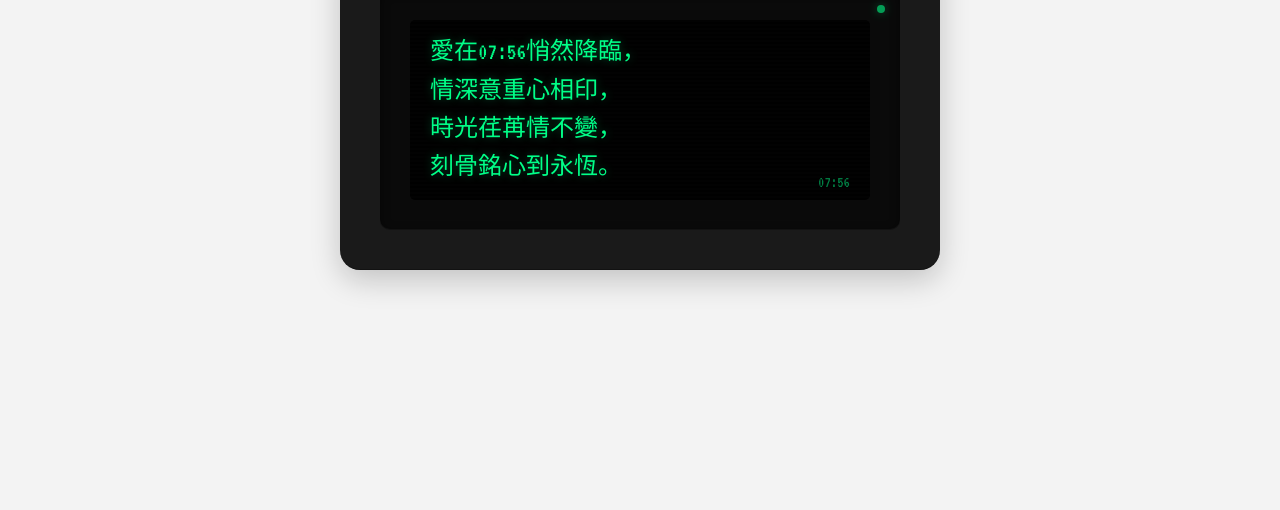
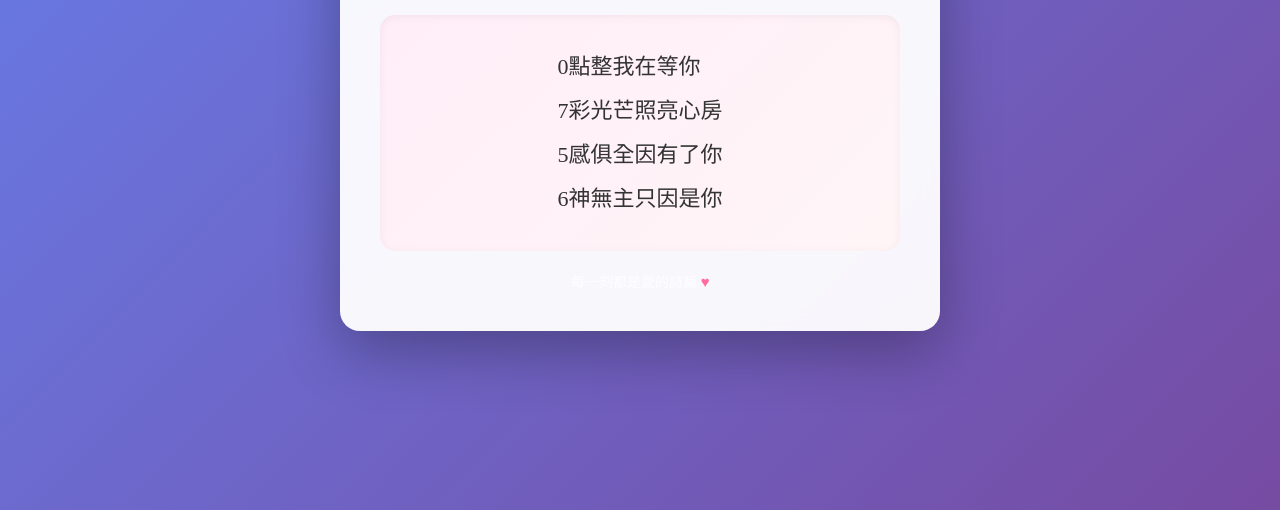
Before and after one commit to TKR0120/clock, a plain HTML site: page index.html in a window 1280 px wide. Shown: the part 290-800 px from the top of the page. Drawn offline with Linux system fonts and the light colour scheme.

Commit message:
Update index.html

```diff
--- a/index.html
+++ b/index.html
@@ -1,11 +1,11 @@
 <!DOCTYPE html>
-<html lang="en">
+<html lang="zh-TW">
 <head>
     <meta charset="UTF-8">
     <meta name="viewport" content="width=device-width, initial-scale=1.0">
-    <title>Rhyming Clock</title>
+    <title>愛情藏頭詩時鐘</title>
     <style>
-        @import url('https://fonts.googleapis.com/css2?family=VT323&display=swap');
+        @import url('https://fonts.googleapis.com/css2?family=Noto+Serif+TC:wght@400;600&display=swap');
 
         * {
             margin: 0;
@@ -14,260 +14,164 @@
         }
 
         body {
-            height: 100vh;
+            min-height: 100vh;
             display: flex;
             justify-content: center;
             align-items: center;
-            background: #f3f3f3;
-            font-family: 'VT323', monospace;
+            background: linear-gradient(135deg, #667eea 0%, #764ba2 100%);
+            font-family: 'Noto Serif TC', serif;
+            padding: 20px;
         }
 
         .clock-container {
-            width: 600px;
-            height: 320px;
-            background: #1a1a1a;
+            width: 100%;
+            max-width: 600px;
+            background: rgba(255, 255, 255, 0.95);
             border-radius: 20px;
             padding: 40px;
-            box-shadow:
-                0 10px 30px rgba(0,0,0,0.2),
-                inset 0 1px 0 rgba(255,255,255,0.1),
-                inset 0 -1px 0 rgba(0,0,0,0.3);
-            position: relative;
-            overflow: hidden;
+            box-shadow: 0 20px 60px rgba(0,0,0,0.3);
+            backdrop-filter: blur(10px);
         }
 
-        .clock-container::before {
-            content: '';
-            position: absolute;
-            top: 0;
-            left: 0;
-            right: 0;
-            height: 3px;
-            background: linear-gradient(90deg, transparent, rgba(255,255,255,0.1), transparent);
+        .time-display {
+            text-align: center;
+            font-size: 48px;
+            font-weight: 600;
+            color: #667eea;
+            margin-bottom: 30px;
+            letter-spacing: 4px;
+            text-shadow: 2px 2px 4px rgba(0,0,0,0.1);
         }
 
-        .display-frame {
-            width: 100%;
-            height: 100%;
-            background: #0a0a0a;
-            border-radius: 10px;
+        .poem-container {
+            background: linear-gradient(135deg, #ffeef8 0%, #fff5f7 100%);
+            border-radius: 15px;
             padding: 30px;
-            box-shadow:
-                inset 0 2px 10px rgba(0,0,0,0.5),
-                inset 0 -1px 0 rgba(255,255,255,0.05);
-            position: relative;
-        }
-
-        .display-screen {
-            width: 100%;
-            height: 100%;
-            background: #000;
-            border-radius: 5px;
-            padding: 20px;
+            min-height: 200px;
             display: flex;
             align-items: center;
             justify-content: center;
-            position: relative;
-            overflow: hidden;
-        }
-
-        .display-screen::before {
-            content: '';
-            position: absolute;
-            top: 0;
-            left: 0;
-            right: 0;
-            bottom: 0;
-            background: linear-gradient(rgba(255,255,255,0.02) 50%, transparent 50%);
-            background-size: 100% 4px;
-            pointer-events: none;
-            opacity: 0.4;
+            box-shadow: inset 0 2px 10px rgba(0,0,0,0.05);
         }
 
         #poem-display {
-            color: #00ff88;
-            font-size: 24px;
-            line-height: 1.6;
+            font-size: 22px;
+            line-height: 2;
+            color: #333;
+            text-align: left;
+            white-space: pre-line;
             font-weight: 400;
-            text-align: left;
-            text-shadow: 0 0 10px rgba(0,255,136,0.3);
-            white-space: pre-line;
-            width: 100%;
-            z-index: 1;
-            font-family: 'VT323', monospace;
         }
 
-        .time-indicator {
-            position: absolute;
-            bottom: 10px;
-            right: 20px;
-            color: #00ff88;
-            font-size: 16px;
-            opacity: 0.5;
-            font-weight: 400;
-            font-family: 'VT323', monospace;
+        .poem-display .highlight {
+            color: #e74c3c;
+            font-weight: 600;
+            font-size: 26px;
         }
 
-        .power-light {
-            position: absolute;
-            top: 15px;
-            right: 15px;
-            width: 8px;
-            height: 8px;
-            background: #00ff88;
-            border-radius: 50%;
-            box-shadow: 0 0 10px rgba(0,255,136,0.5);
-            animation: pulse 2s infinite;
+        .footer {
+            text-align: center;
+            margin-top: 20px;
+            color: rgba(255,255,255,0.9);
+            font-size: 14px;
         }
 
-        @keyframes pulse {
-            0% { opacity: 1; }
-            50% { opacity: 0.6; }
-            100% { opacity: 1; }
+        .heart {
+            display: inline-block;
+            color: #ff6b9d;
+            animation: heartbeat 1.5s ease-in-out infinite;
         }
 
-        .typing-effect {
-            display: inline;
-            border-right: 2px solid #00ff88;
-            animation: blink-caret 0.75s step-end infinite;
+        @keyframes heartbeat {
+            0% { transform: scale(1); }
+            14% { transform: scale(1.2); }
+            28% { transform: scale(1); }
+            42% { transform: scale(1.2); }
+            56% { transform: scale(1); }
         }
 
-        @keyframes blink-caret {
-            from, to { border-color: transparent; }
-            50% { border-color: #00ff88; }
+        @media (max-width: 600px) {
+            .clock-container {
+                padding: 30px 20px;
+            }
+            .time-display {
+                font-size: 36px;
+            }
+            #poem-display {
+                font-size: 18px;
+            }
         }
     </style>
 </head>
 <body>
     <div class="clock-container">
-        <div class="display-frame">
-            <div class="power-light"></div>
-            <div class="display-screen">
-                <div id="poem-display"></div>
-                <div class="time-indicator" id="time-indicator"></div>
-            </div>
+        <div class="time-display" id="time-display">00:00</div>
+        <div class="poem-container">
+            <div id="poem-display"></div>
+        </div>
+        <div class="footer">
+            每一刻都是愛的詩篇 <span class="heart">♥</span>
         </div>
     </div>
 
     <script>
-        const TRANSLATIONS = {
-            "en-US": {
-                "poemPrompt": "Write a 4-line acrostic love poem where each line starts with a digit from the time {timeString} (format: HH:MM). The first line starts with the first digit of the hour, second line with the second digit of the hour, third line with the first digit of the minute, fourth line with the second digit of the minute. Each line should express romantic feelings or moments. Make it elegant and heartfelt. Respond with ONLY the poem text, no explanation.",
-                "fallbackPoem": "Love blooms at {timeString} tonight,\nOur hearts beating in perfect time,\nVows whispered soft in candlelight,\nEternal moments, forever thine.",
-                "errorMessage": "Error generating poem:"
-            },
-            /* LOCALE_PLACEHOLDER_START */
-            "zh-TW": {
-                "poemPrompt": "請寫一首四行的愛情藏頭詩，每一行的開頭必須是時間 {timeString} 的數字（格式：HH:MM）。第一行用小時的第一個數字開頭，第二行用小時的第二個數字開頭，第三行用分鐘的第一個數字開頭，第四行用分鐘的第二個數字開頭。每一行都要表達浪漫的情感或愛情時刻。詩句要優雅動人。只回覆詩句本身，不要任何解釋。",
-                "fallbackPoem": "愛在{timeString}悄然降臨，\n情深意重心相印，\n時光荏苒情不變，\n刻骨銘心到永恆。",
-                "errorMessage": "生成詩句時發生錯誤："
-            },
-            "ja-JP": {
-                "poemPrompt": "{timeString}の時刻について、非常に短い（2-4行）ミニマリストの詩を書いてください。詩は韻を踏み、優雅でシンプルでなければなりません。時刻の具体的な数字に焦点を当ててください。詩は俳句のように思索的で正確な感じにしてください。詩のテキストのみを返し、タイトルや説明は不要です。",
-                "fallbackPoem": "{timeString}に時計が鳴る、\n時を刻み、刻々と。",
-                "errorMessage": "詩の生成中にエラーが発生しました："
-            }
-            /* LOCALE_PLACEHOLDER_END */
+        // 預設的愛情藏頭詩庫（按數字0-9）
+        const poemTemplates = {
+            '0': ['0距離的心靈相通', '0瑕疵在你的眼中', '0時無刻想念著你', '0點整我在等你'],
+            '1': ['1生一世永不分離', '1見鍾情難以忘懷', '1心一意只愛著你', '1起走過風雨歲月'],
+            '2': ['2人相遇在月光下', '2顆心緊緊相依偎', '2個人的美好時光', '2情相悅譜寫樂章'],
+            '3': ['3生有幸與你相守', '3月春風吹動情愫', '3言兩語訴說愛意', '3生石上刻下誓言'],
+            '4': ['4季更迭情意不變', '4海為家有你就好', '4目相對心跳加速', '4月天裡遇見了你'],
+            '5': ['5月花開為你綻放', '5彩繽紛是你的笑', '5體投地愛上了你', '5感俱全因有了你'],
+            '6': ['6月夏日熱情如火', '6神無主只因是你', '6六大順有你相伴', '6根清淨唯獨想你'],
+            '7': ['7夕相會鵲橋之上', '7彩光芒照亮心房', '7上八下為你心跳', '7年之癢因愛化解'],
+            '8': ['8月桂花香飄四方', '8方來財不及你貴', '8面玲瓏不如你好', '8字真言我愛著你'],
+            '9': ['9月秋風輕撫臉龐', '9重天外只有你在', '9霄雲外與你翱翔', '9九歸一終於是你']
         };
 
-        // Fixed to Traditional Chinese
-        const locale = 'zh-TW';
-        const t = (key) => TRANSLATIONS[locale]?.[key] || TRANSLATIONS['en-US'][key] || key;
+        const timeDisplay = document.getElementById('time-display');
+        const poemDisplay = document.getElementById('poem-display');
+        let currentMinute = -1;
 
-        const poemDisplay = document.getElementById('poem-display');
-        const timeIndicator = document.getElementById('time-indicator');
-        let currentMinute = -1;
-        let isTyping = false;
-
-        // Create audio context for typing sounds
-        const audioContext = new (window.AudioContext || window.webkitAudioContext)();
-
-        function createTypingSound() {
-            const oscillator = audioContext.createOscillator();
-            const gainNode = audioContext.createGain();
-
-            oscillator.connect(gainNode);
-            gainNode.connect(audioContext.destination);
-
-            // Softer sine wave instead of square wave
-            oscillator.type = 'sine';
-            oscillator.frequency.setValueAtTime(440, audioContext.currentTime); // Lower frequency, more pleasant
-
-            // Gentle volume envelope
-            gainNode.gain.setValueAtTime(0, audioContext.currentTime);
-            gainNode.gain.linearRampToValueAtTime(0.02, audioContext.currentTime + 0.01); // Soft attack
-            gainNode.gain.exponentialRampToValueAtTime(0.00001, audioContext.currentTime + 0.1); // Gentle decay
-
-            oscillator.start(audioContext.currentTime);
-            oscillator.stop(audioContext.currentTime + 0.1);
+        function getRandomPoem(digit) {
+            const poems = poemTemplates[digit];
+            return poems[Math.floor(Math.random() * poems.length)];
         }
 
-        function formatTime(date) {
-            return date.toLocaleTimeString(locale, {
-                hour: '2-digit',
-                minute: '2-digit',
-                hour12: locale.startsWith('en')
+        function generateAcrosticPoem(timeString) {
+            // 移除冒號，取得四個數字
+            const digits = timeString.replace(':', '').split('');
+
+            const lines = digits.map((digit, index) => {
+                const poemLine = getRandomPoem(digit);
+                // 高亮第一個字（數字）
+                return `<span class="highlight">${poemLine[0]}</span>${poemLine.slice(1)}`;
             });
+
+            return lines.join('\n');
         }
 
-        async function generatePoem(time) {
-            const hour = time.getHours();
-            const minute = time.getMinutes();
-            const timeString = formatTime(time);
+        function updateClock() {
+            const now = new Date();
+            const hours = String(now.getHours()).padStart(2, '0');
+            const minutes = String(now.getMinutes()).padStart(2, '0');
+            const timeString = `${hours}:${minutes}`;
 
-            const prompt = t('poemPrompt').replace('{timeString}', timeString) + ` Please respond in ${locale} language`;
+            timeDisplay.textContent = timeString;
 
-            try {
-                const response = await window.claude.complete(prompt);
-                return response.trim();
-            } catch (error) {
-                console.error(t('errorMessage'), error);
-                return t('fallbackPoem').replace('{timeString}', timeString);
+            // 每分鐘更新詩句
+            if (now.getMinutes() !== currentMinute) {
+                currentMinute = now.getMinutes();
+                const poem = generateAcrosticPoem(timeString);
+                poemDisplay.innerHTML = poem;
             }
         }
 
-        async function typePoem(poem) {
-            isTyping = true;
-            poemDisplay.innerHTML = '';
-
-            for (let i = 0; i < poem.length; i++) {
-                poemDisplay.innerHTML = poem.substring(0, i + 1) + '<span class="typing-effect"></span>';
-                if (poem[i] !== ' ' && poem[i] !== '\n') {
-                    createTypingSound();
-                }
-                await new Promise(resolve => setTimeout(resolve, 50));
-            }
-
-            poemDisplay.innerHTML = poem;
-            isTyping = false;
-        }
-
-        async function updateClock() {
-            const now = new Date();
-            const currentMinuteNow = now.getMinutes();
-
-            timeIndicator.textContent = formatTime(now);
-
-            if (currentMinuteNow !== currentMinute && !isTyping) {
-                currentMinute = currentMinuteNow;
-                const poem = await generatePoem(now);
-                await typePoem(poem);
-            }
-        }
-
-        // Initial update
+        // 初始更新
         updateClock();
 
-        // Update every second
+        // 每秒更新時間
         setInterval(updateClock, 1000);
-
-        // Handle user interaction to enable audio
-        document.addEventListener('click', function initAudio() {
-            if (audioContext.state === 'suspended') {
-                audioContext.resume();
-            }
-            document.removeEventListener('click', initAudio);
-        }, { once: true });
     </script>
 </body>
 </html>
```
